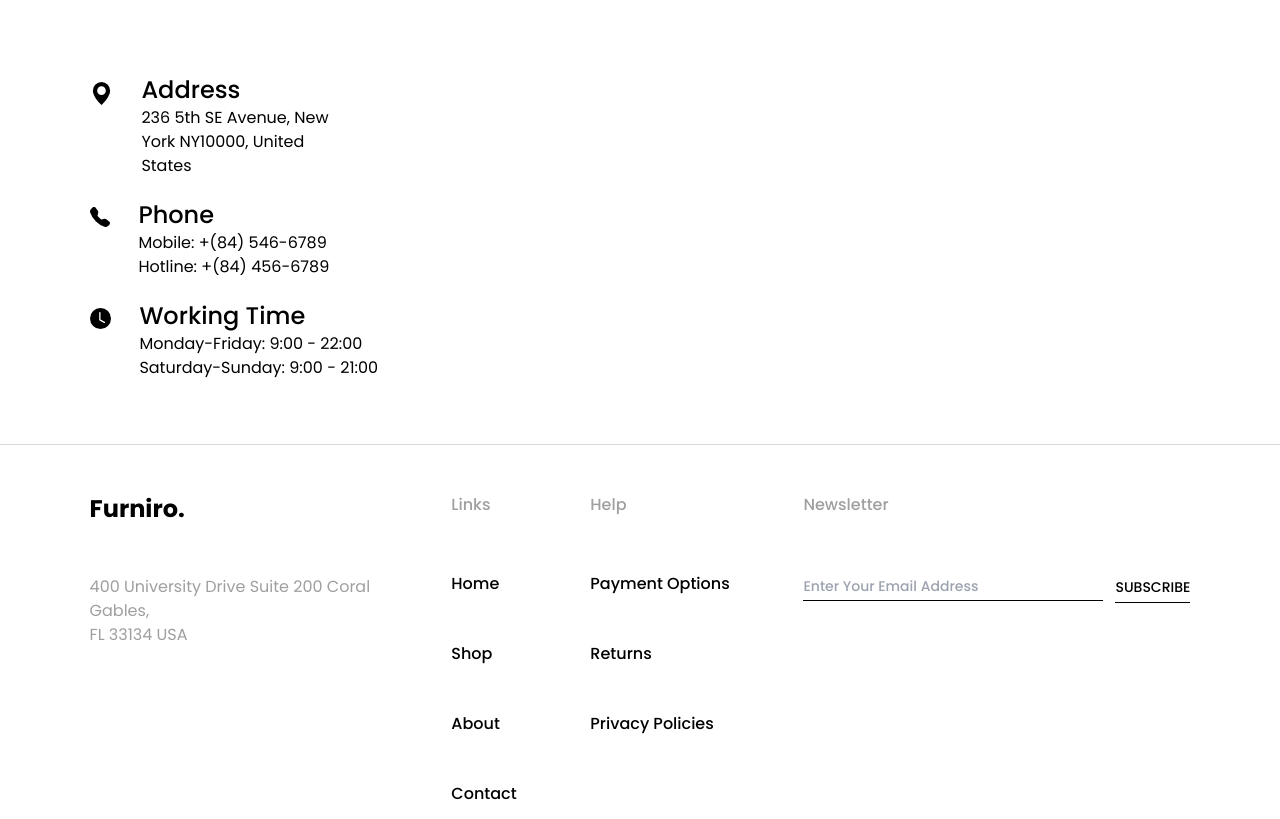
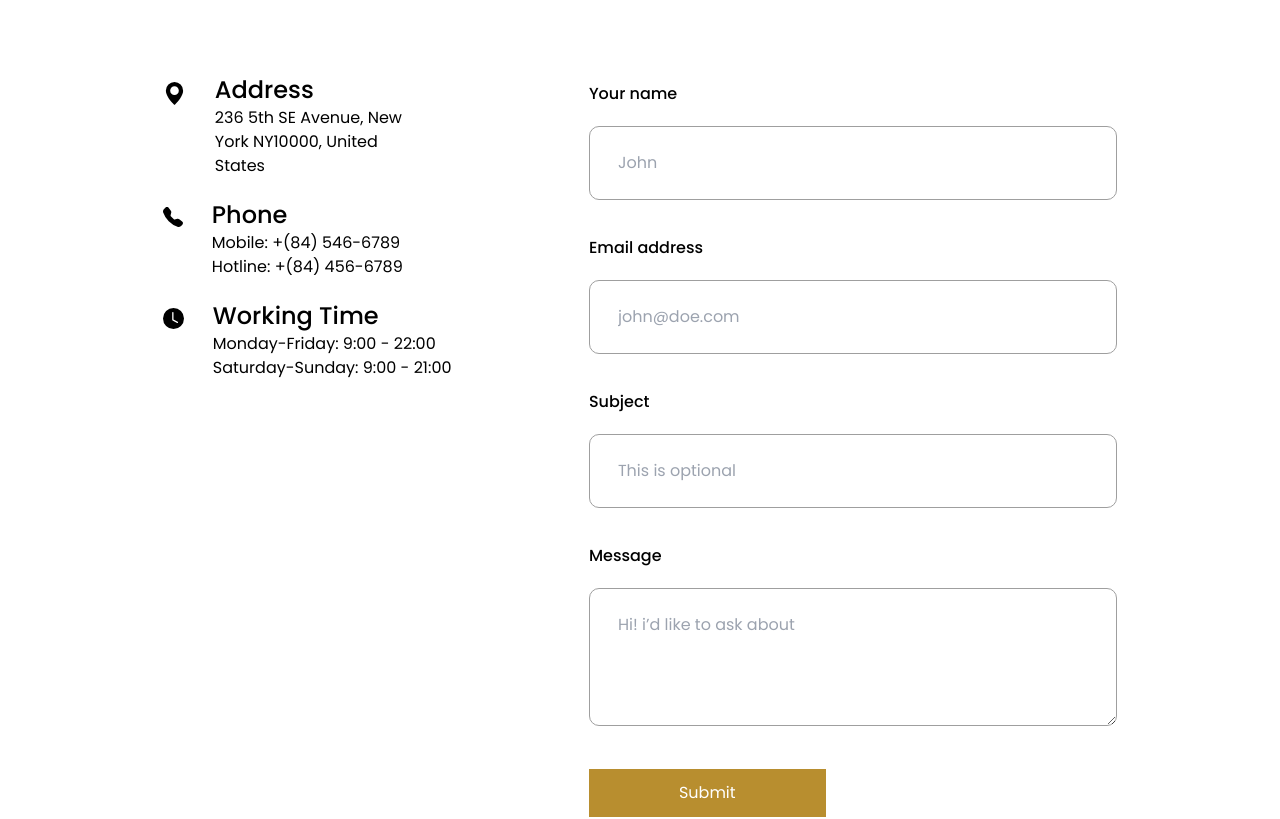
Before and after one commit to roufhasan/urbanAura-client, a React (Vite) app: page /contact in a window 1280 px wide. Shown: the part 660-1479 px from the top of the page. Built offline with nearby package versions, Linux system fonts and the light colour scheme.

Commit message:
contact form added

```diff
--- a/src/Pages/SitePages/Contact/Contact.jsx
+++ b/src/Pages/SitePages/Contact/Contact.jsx
@@ -1,6 +1,8 @@
 import { useLocation } from "react-router-dom";
 import NavBanner from "../../../components/NavBanner/NavBanner";
 import ContactDetails from "./ContactDetails/ContactDetails";
+import ContactForm from "./ContactForm/ContactForm";
+import ServicesHighlight from "../../../components/ServicesHighlight/ServicesHighlight";
 
 const Contact = () => {
   const location = useLocation();
@@ -22,13 +24,13 @@ const Contact = () => {
         </div>
 
         {/* ==> Contact details and form container <== */}
-        <div>
-          {/* ==> Contact details container <== */}
-          <div>
-            <ContactDetails />
-          </div>
+        <div className="flex flex-col items-center gap-16 md:flex-row md:items-start md:justify-evenly">
+          <ContactDetails />
+          <ContactForm />
         </div>
       </div>
+
+      <ServicesHighlight />
     </section>
   );
 };
--- /dev/null
+++ b/src/Pages/SitePages/Contact/ContactForm/ContactForm.jsx
@@ -0,0 +1,56 @@
+const ContactForm = () => {
+  return (
+    <form>
+      <label htmlFor="name" className="mb-3 block font-medium md:mb-5">
+        Your name
+      </label>
+      <input
+        type="text"
+        name="name"
+        id="name"
+        placeholder="John"
+        className="mb-6 rounded-[10px] border border-[#9f9f9f]  p-3 outline-none focus:border-[#585858] md:mb-9 md:w-80 md:px-7 md:py-6 lg:w-[528px]"
+      />
+      <label htmlFor="email" className="mb-3 block font-medium md:mb-5">
+        Email address
+      </label>
+      <input
+        type="email"
+        name="email"
+        id="email"
+        placeholder="john@doe.com"
+        className="mb-6 rounded-[10px] border border-[#9f9f9f] p-3  outline-none focus:border-[#585858] md:mb-9 md:w-80 md:px-7 md:py-6 lg:w-[528px]"
+      />
+      <label htmlFor="subject" className="mb-3 block font-medium md:mb-5">
+        Subject
+      </label>
+      <input
+        type="text"
+        name="subject"
+        id="subject"
+        placeholder="This is optional"
+        className="mb-6 rounded-[10px] border border-[#9f9f9f] p-3  outline-none focus:border-[#585858] md:mb-9 md:w-80 md:px-7 md:py-6 lg:w-[528px]"
+      />
+      <label htmlFor="message" className="mb-3 block font-medium md:mb-5">
+        Message
+      </label>
+      <textarea
+        name="message"
+        id="message"
+        placeholder="Hi! i’d like to ask about"
+        className="mb-6 rounded-[10px] border border-[#9f9f9f] p-3  pb-6 outline-none focus:border-[#585858] md:mb-9 md:w-80 md:px-7 md:pb-16 md:pt-6 lg:w-[528px]"
+      ></textarea>
+
+      <div className="text-center md:text-left">
+        <button
+          type="submit"
+          className="bg-[#b88e2f] px-12 py-3 text-white md:px-16 lg:px-[90px]"
+        >
+          Submit
+        </button>
+      </div>
+    </form>
+  );
+};
+
+export default ContactForm;
```
